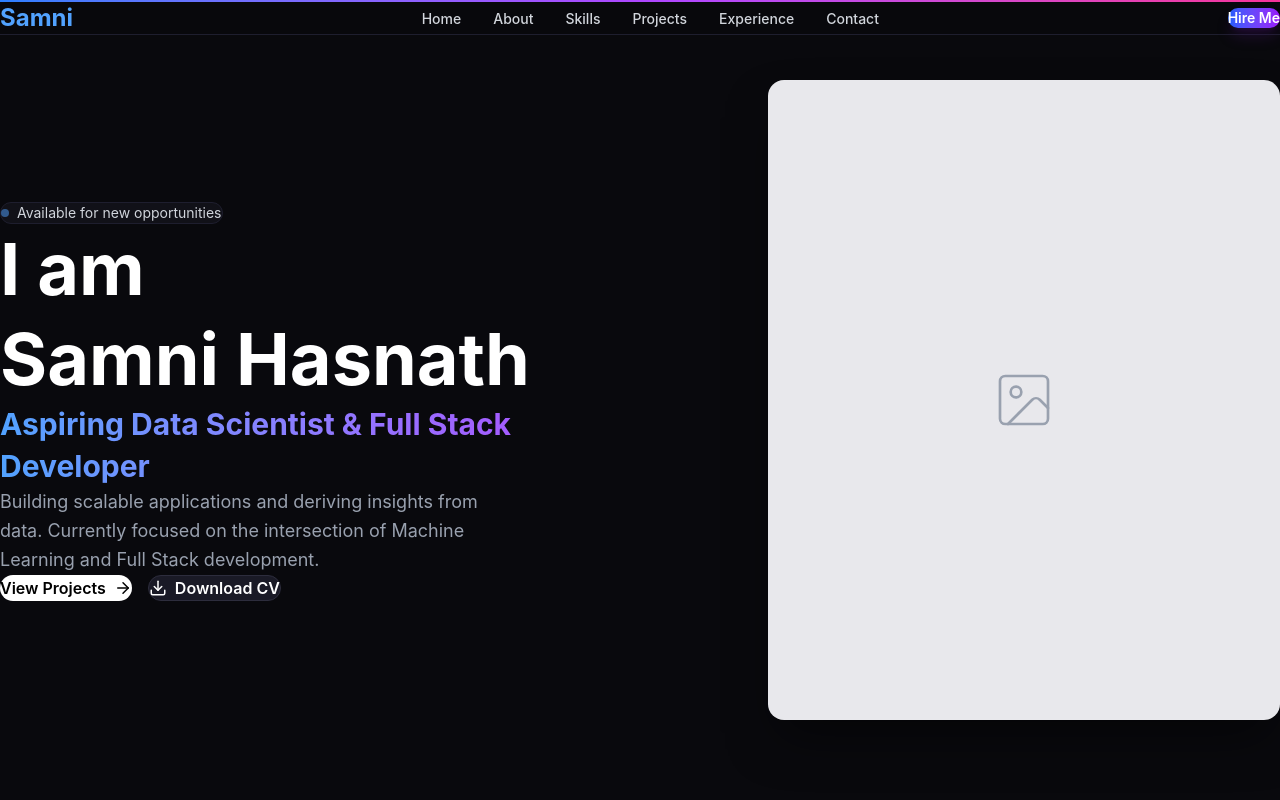
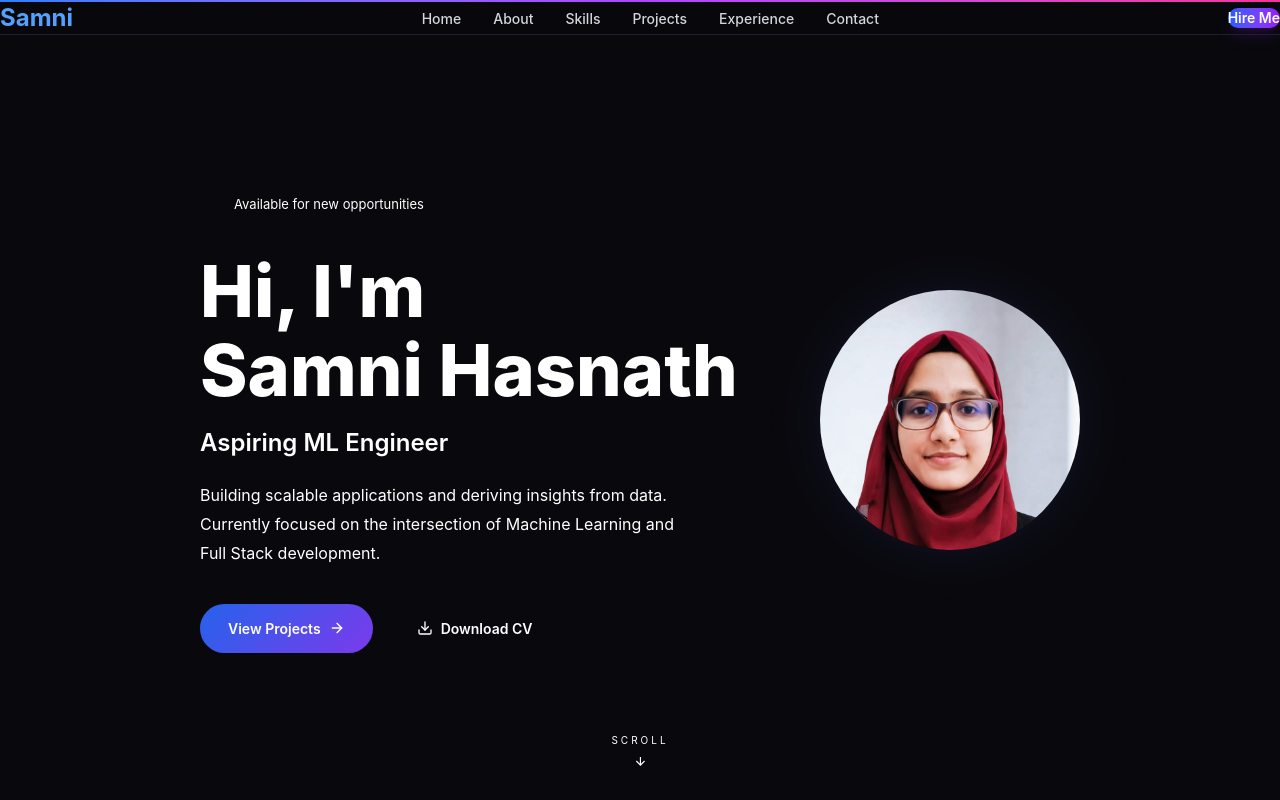
Before and after one commit to SamniHasnath/Portofolio-Website---NEW, a React app in the folder frontend/: page / in a window 1280 px wide. Shown: the top 800 px of the page. Built offline with nearby package versions, Linux system fonts and the light colour scheme; the HTML template or start-up script is replaced by a standard one.

Commit message:
Update Hero section

```diff
--- a/frontend/src/components/Hero/Hero.jsx
+++ b/frontend/src/components/Hero/Hero.jsx
@@ -1,67 +1,160 @@
-import { ArrowRight, Download, ImageIcon } from 'lucide-react';
+import { useState, useEffect } from 'react';
+import { ArrowRight, Download } from 'lucide-react';
+import { createRipple } from '../../utils/ripple';
+
+const roles = [
+  'Data Scientist',
+  'Full Stack Developer',
+  'ML Engineer',
+  'Problem Solver',
+];
+
+function AnimatedRole() {
+  const [index, setIndex] = useState(0);
+  const [tick, setTick] = useState(0);
+
+  useEffect(() => {
+    const timer = setInterval(() => {
+      setIndex(i => (i + 1) % roles.length);
+      setTick(t => t + 1);
+    }, 3000);
+    return () => clearInterval(timer);
+  }, []);
+
+  const next = () => {
+    setIndex(i => (i + 1) % roles.length);
+    setTick(t => t + 1);
+  };
+
+  return (
+    <span
+      key={tick}
+      className="animated-word"
+      onClick={next}
+      title="Click to cycle"
+    >
+      {roles[index]}
+    </span>
+  );
+}
 
 export default function Hero() {
   return (
-    <section
-      id="home"
-      className="min-h-screen flex items-center pt-20 pb-16 px-6 bg-[#09090d]"
-    >
-      <div className="max-w-7xl mx-auto w-full grid md:grid-cols-2 gap-12 items-center">
-        {/* Left content */}
-        <div>
-          {/* Available badge */}
-          <div className="inline-flex items-center gap-2 px-4 py-2 rounded-full border border-[#1e1e2e] bg-[#111118] text-sm text-gray-300 mb-8">
-            <span className="w-2 h-2 rounded-full bg-blue-400 animate-pulse" />
+    <section id="home" className="sec" style={{
+      minHeight: '100vh', display: 'flex', alignItems: 'center',
+      justifyContent: 'center', padding: '100px 24px 60px',
+      background: 'var(--c-bg)', position: 'relative',
+    }}>
+      <div className="hero-inner" style={{
+        maxWidth: '1100px', width: '100%', margin: '0 auto',
+        display: 'flex', alignItems: 'center', gap: '60px',
+        flexWrap: 'wrap', justifyContent: 'center',
+      }}>
+        {/* Text */}
+        <div className="hero-text" style={{ flex: '1', minWidth: '300px', maxWidth: '560px' }}>
+          {/* Badge */}
+          <div style={{
+            display: 'inline-flex', alignItems: 'center', gap: '8px',
+            padding: '8px 18px', borderRadius: '999px',
+            border: '1px solid var(--c-border-dark)',
+            background: 'var(--c-card)', color: 'var(--c-text-2)',
+            fontSize: '13px', marginBottom: '28px',
+          }}>
+            <span style={{
+              width: '8px', height: '8px', borderRadius: '50%',
+              background: 'var(--c-accent)', display: 'inline-block',
+              animation: 'pulse 2s infinite',
+            }} />
             Available for new opportunities
           </div>
 
-          {/* Name */}
-          <h1 className="text-6xl md:text-7xl font-bold text-white leading-tight mb-4">
-            I am
-            <br />
-            Samni Hasnath
+          <h1 style={{
+            fontSize: 'clamp(40px, 6vw, 72px)', fontWeight: '800',
+            color: 'var(--c-text)', lineHeight: '1.1', marginBottom: '16px',
+          }}>
+            Hi, I'm<br />
+            <span style={{ color: 'var(--c-accent)' }}>Samni Hasnath</span>
           </h1>
 
-          {/* Role gradient */}
-          <h2 className="text-2xl md:text-3xl font-bold mb-6 bg-gradient-to-r from-blue-400 to-purple-500 bg-clip-text text-transparent leading-snug">
-            Aspiring Data Scientist &amp; Full Stack
-            <br />
-            Developer
+          <h2 style={{
+            fontSize: 'clamp(17px, 2.2vw, 24px)', fontWeight: '600',
+            color: 'var(--c-text-2)', marginBottom: '20px', lineHeight: '1.5',
+          }}>
+            Aspiring{' '}
+            <span style={{ color: 'var(--c-accent-2)' }}>
+              <AnimatedRole />
+            </span>
           </h2>
 
-          {/* Description */}
-          <p className="text-gray-400 text-lg leading-relaxed mb-10 max-w-lg">
+          <p style={{
+            color: 'var(--c-text-2)', fontSize: '16px', lineHeight: '1.8',
+            marginBottom: '36px', maxWidth: '480px',
+          }}>
             Building scalable applications and deriving insights from data.
-            Currently focused on the intersection of Machine Learning and Full
-            Stack development.
+            Currently focused on the intersection of Machine Learning and Full Stack development.
           </p>
 
-          {/* CTA Buttons */}
-          <div className="flex flex-wrap gap-4">
-            <a
-              href="#projects"
-              className="inline-flex items-center gap-2 px-7 py-3.5 rounded-full bg-white text-black font-semibold hover:bg-gray-100 transition-colors"
+          <div className="hero-btns" style={{ display: 'flex', gap: '16px', flexWrap: 'wrap' }}>
+            <a href="#projects" className="ripple-host" onClick={createRipple} style={{
+              display: 'inline-flex', alignItems: 'center', gap: '8px',
+              padding: '14px 28px', borderRadius: '999px',
+              background: 'linear-gradient(135deg, #2563eb, #7c3aed)',
+              color: '#ffffff', fontWeight: '600', fontSize: '14px',
+              textDecoration: 'none', transition: 'opacity 0.2s',
+            }}
+              onMouseEnter={e => (e.currentTarget.style.opacity = '0.85')}
+              onMouseLeave={e => (e.currentTarget.style.opacity = '1')}
             >
-              View Projects <ArrowRight size={18} />
+              View Projects <ArrowRight size={16} />
             </a>
-            <a
-              href="/cv.pdf"
-              download
-              className="inline-flex items-center gap-2 px-7 py-3.5 rounded-full bg-[#1a1a26] border border-[#2d2d3d] text-white font-semibold hover:bg-[#222230] transition-colors"
+            <a href="/cv.pdf" download className="ripple-host" onClick={createRipple} style={{
+              display: 'inline-flex', alignItems: 'center', gap: '8px',
+              padding: '14px 28px', borderRadius: '999px',
+              background: 'var(--c-card)', border: '1px solid var(--c-border-md)',
+              color: 'var(--c-text)', fontWeight: '600', fontSize: '14px',
+              textDecoration: 'none', transition: 'border-color 0.2s',
+            }}
+              onMouseEnter={e => (e.currentTarget.style.borderColor = 'var(--c-border-hover)')}
+              onMouseLeave={e => (e.currentTarget.style.borderColor = 'var(--c-border-md)')}
             >
-              <Download size={18} /> Download CV
+              <Download size={16} /> Download CV
             </a>
           </div>
         </div>
 
-        {/* Right — Photo placeholder */}
-        <div className="flex justify-center md:justify-end">
-          <div className="w-full max-w-lg aspect-[4/5] rounded-2xl bg-[#e8e8ec] flex items-center justify-center shadow-2xl shadow-black/50">
-            <div className="flex flex-col items-center gap-3 text-gray-400">
-              <ImageIcon size={64} strokeWidth={1} />
-            </div>
+        {/* Photo */}
+        <div style={{ flexShrink: 0, display: 'flex', justifyContent: 'center', position: 'relative' }}>
+          <div className="hero-glow" style={{
+            position: 'absolute', width: '280px', height: '280px', borderRadius: '50%',
+            background: 'radial-gradient(circle, rgba(99,102,241,0.2) 0%, transparent 70%)',
+            top: '50%', left: '50%', transform: 'translate(-50%,-50%)', pointerEvents: 'none',
+          }} />
+          <div className="hero-photo" style={{
+            width: '260px', height: '260px', borderRadius: '50%',
+            border: '2px solid var(--c-border-dark)',
+            position: 'relative', boxShadow: '0 0 60px rgba(99,102,241,0.1)',
+            overflow: 'hidden',
+          }}>
+            <img
+              src="/photo1.jpeg"
+              alt="Samni Hasnath"
+              style={{ width: '100%', height: '200%', objectFit: 'cover', display: 'block' }}
+            />
           </div>
         </div>
+      </div>
+
+      {/* Scroll hint */}
+      <div className="scroll-hint" style={{
+        position: 'absolute', bottom: '32px', left: '50%',
+        transform: 'translateX(-50%)',
+        display: 'flex', flexDirection: 'column', alignItems: 'center',
+        gap: '6px', color: 'var(--c-text-3)', animation: 'bounce 2s infinite',
+      }}>
+        <span style={{ fontSize: '10px', letterSpacing: '3px', textTransform: 'uppercase' }}>Scroll</span>
+        <svg width="14" height="14" fill="none" stroke="currentColor" strokeWidth="2" viewBox="0 0 24 24">
+          <path d="M12 5v14M5 12l7 7 7-7" />
+        </svg>
       </div>
     </section>
   );
```
